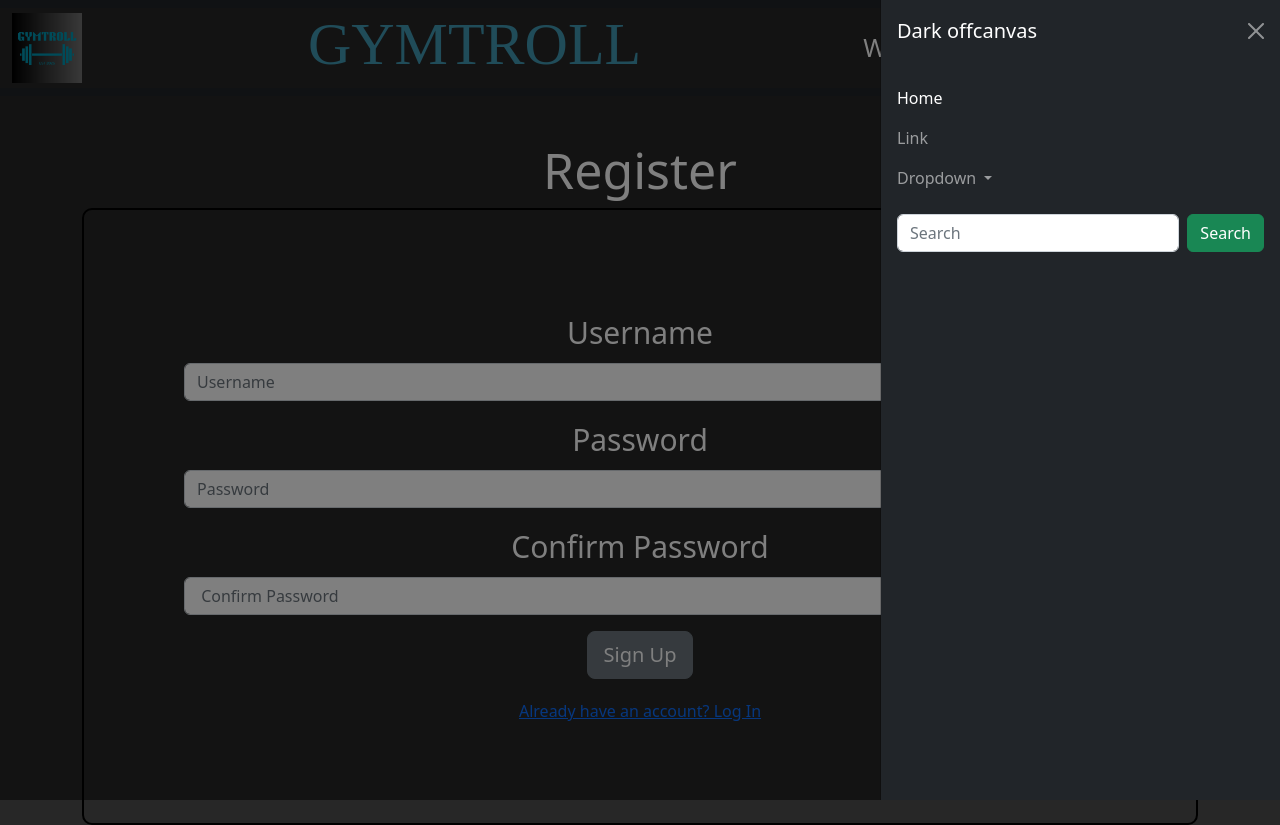
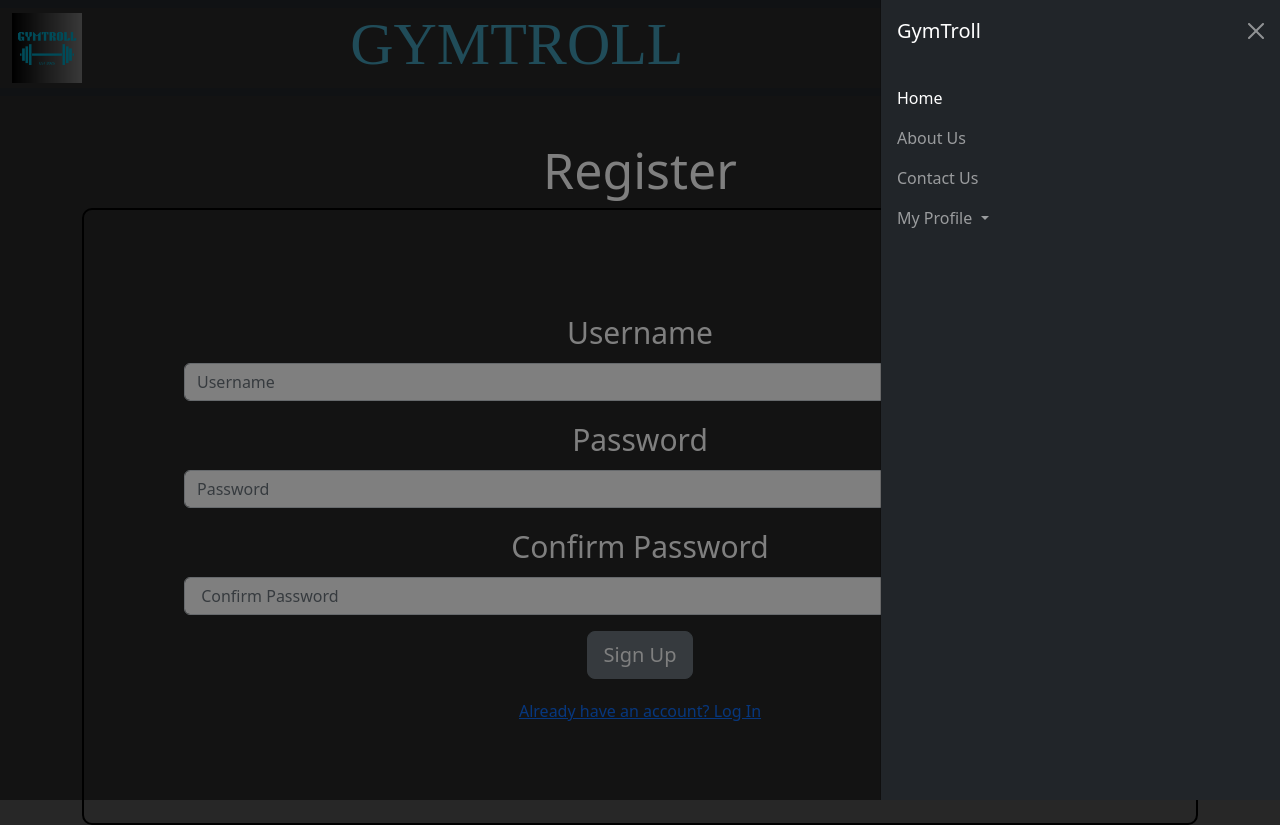
Before and after one commit to sethnkwo8/GymTroll, a Flask app: page /register in a window 1280 px wide, after a click that opens the changed part. Run offline with Flask 3, Linux system fonts and the light colour scheme; a user stored in the database is signed in.

Commit message:
Merge branch 'main' of https://github.com/sethnkwo8/GymTroll
Modified navbar, cards and navbar items

```diff
--- a/templates/layout.html
+++ b/templates/layout.html
@@ -22,7 +22,10 @@
                     <div class="row align-items-center">
                         <!-- Welcome text -->
                         <div class="col-auto">
-                            <div class="navbar-brand custom-welcome">Welcome,  {{session["username"]}}</div>
+                            <div class="navbar-brand custom-welcome">{{session["username"]}} <svg xmlns="http://www.w3.org/2000/svg" width="30" height="30" fill="currentColor" class="bi bi-person-circle" viewBox="0 0 16 16">
+                                <path d="M11 6a3 3 0 1 1-6 0 3 3 0 0 1 6 0"/>
+                                <path fill-rule="evenodd" d="M0 8a8 8 0 1 1 16 0A8 8 0 0 1 0 8m8-7a7 7 0 0 0-5.468 11.37C3.242 11.226 4.805 10 8 10s4.757 1.225 5.468 2.37A7 7 0 0 0 8 1"/>
+                              </svg></div>
                         </div>
 
                         <!-- Buttons -->
@@ -36,35 +39,34 @@
                 </div>
                   <div class="offcanvas offcanvas-end text-bg-dark" tabindex="-1" id="offcanvasDarkNavbar" aria-labelledby="offcanvasDarkNavbarLabel">
                     <div class="offcanvas-header">
-                      <h5 class="offcanvas-title" id="offcanvasDarkNavbarLabel">Dark offcanvas</h5>
+                      <h5 class="offcanvas-title" id="offcanvasDarkNavbarLabel">GymTroll</h5>
                       <button type="button" class="btn-close btn-close-white" data-bs-dismiss="offcanvas" aria-label="Close"></button>
                     </div>
                     <div class="offcanvas-body">
                       <ul class="navbar-nav justify-content-end flex-grow-1 pe-3">
                         <li class="nav-item">
-                          <a class="nav-link active" aria-current="page" href="#">Home</a>
+                          <a class="nav-link active" aria-current="page" href="/">Home</a>
                         </li>
                         <li class="nav-item">
-                          <a class="nav-link" href="#">Link</a>
+                          <a class="nav-link" href="#">About Us </a>
+                        </li>
+                        <li class="nav-item">
+                          <a class="nav-link" href="#">Contact Us</a>
                         </li>
                         <li class="nav-item dropdown">
                           <a class="nav-link dropdown-toggle" href="#" role="button" data-bs-toggle="dropdown" aria-expanded="false">
-                            Dropdown
+                            My Profile
                           </a>
                           <ul class="dropdown-menu dropdown-menu-dark">
-                            <li><a class="dropdown-item" href="#">Action</a></li>
-                            <li><a class="dropdown-item" href="#">Another action</a></li>
+                            <li><a class="dropdown-item" href="#">My Plan</a></li>
+                            <li><a class="dropdown-item" href="#">Progress</a></li>
                             <li>
                               <hr class="dropdown-divider">
                             </li>
-                            <li><a class="dropdown-item" href="#">Something else here</a></li>
+                            <li><a class="dropdown-item" href="#">Cancel Plan</a></li>
                           </ul>
                         </li>
                       </ul>
-                      <form class="d-flex mt-3" role="search">
-                        <input class="form-control me-2" type="search" placeholder="Search" aria-label="Search">
-                        <button class="btn btn-success" type="submit">Search</button>
-                      </form>
                     </div>
                   </div>
                 {% else %}
```
